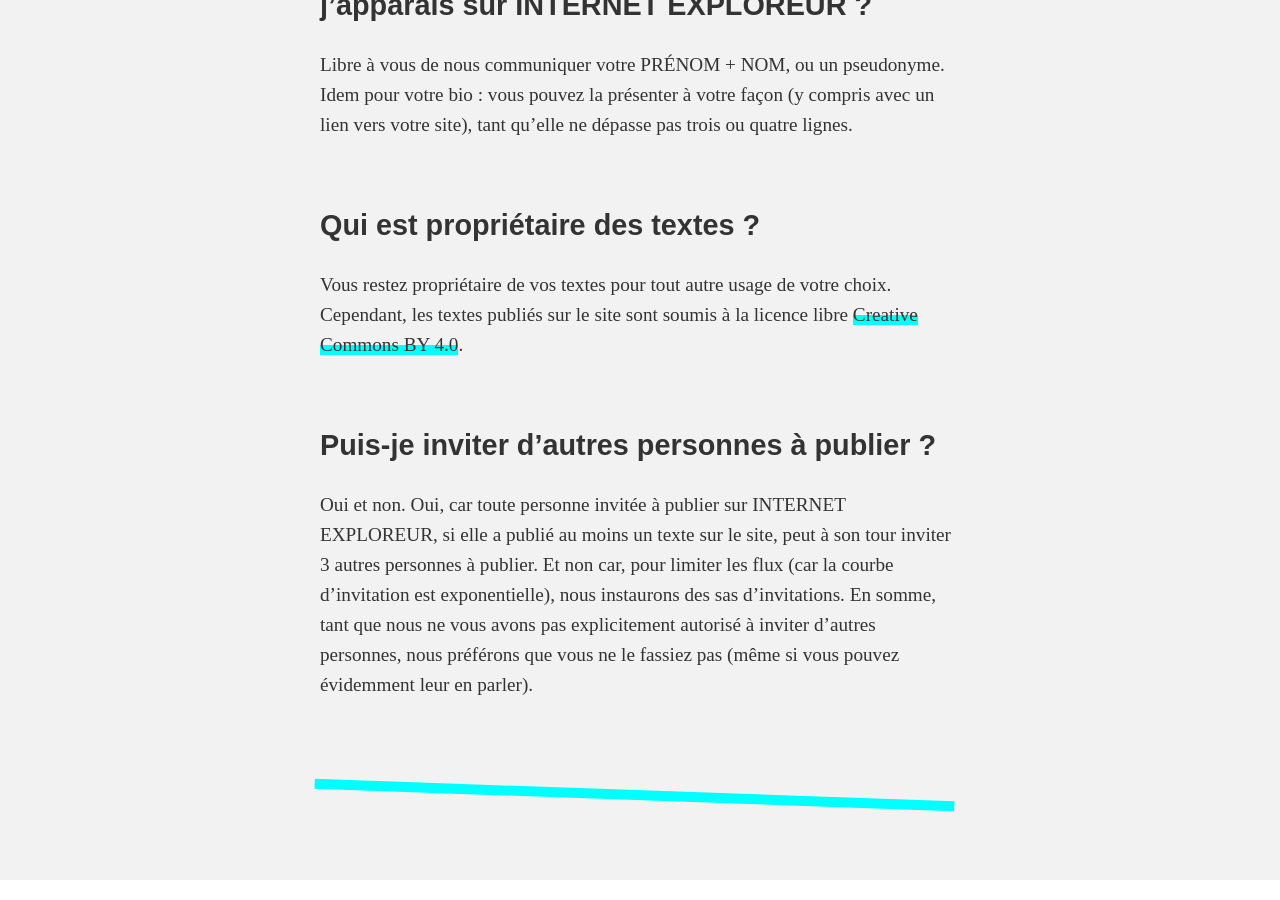
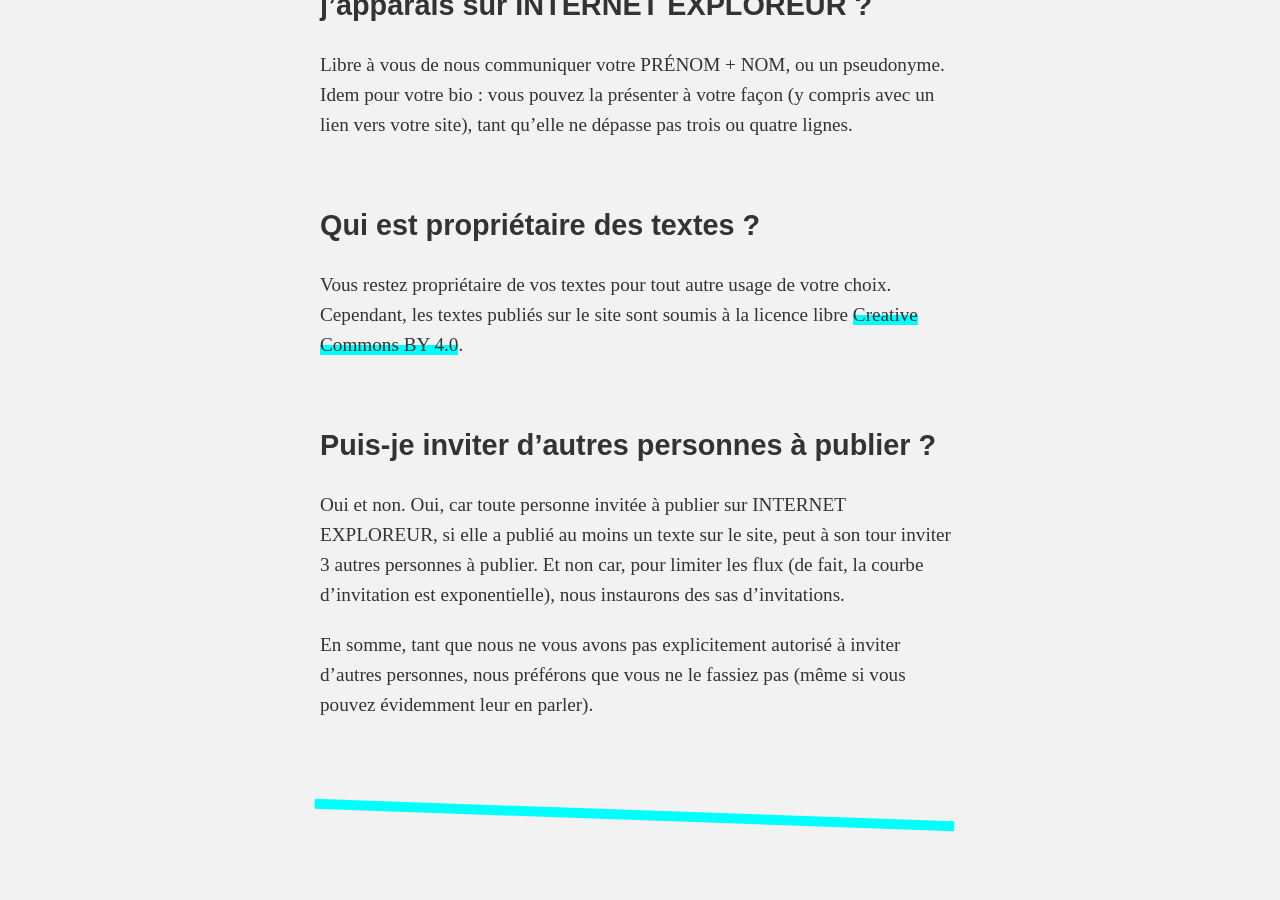
Before and after one commit to PQuod/Maipo, a Jekyll site: the page built from faq.md, in a window 1280 px wide and 900 px high, scrolled down 3281 px. Built offline with Jekyll 4.4.1, drawn with Linux system fonts in a browser that asks for light colours.

Commit message:
Update faq.md

```diff
--- a/faq.md
+++ b/faq.md
@@ -68,4 +68,6 @@ Vous restez propriétaire de vos textes pour tout autre usage de votre choix. Ce
 
 ## Puis-je inviter d'autres personnes à publier ?
 
-Oui et non. Oui, car toute personne invitée à publier sur INTERNET EXPLOREUR, si elle a publié au moins un texte sur le site, peut à son tour inviter 3 autres personnes à publier. Et non car, pour limiter les flux (car la courbe d'invitation est exponentielle), nous instaurons des sas d'invitations. En somme, tant que nous ne vous avons pas explicitement autorisé à inviter d'autres personnes, nous préférons que vous ne le fassiez pas (même si vous pouvez évidemment leur en parler).
+Oui et non. Oui, car toute personne invitée à publier sur INTERNET EXPLOREUR, si elle a publié au moins un texte sur le site, peut à son tour inviter 3 autres personnes à publier. Et non car, pour limiter les flux (de fait, la courbe d'invitation est exponentielle), nous instaurons des sas d'invitations.
+
+En somme, tant que nous ne vous avons pas explicitement autorisé à inviter d'autres personnes, nous préférons que vous ne le fassiez pas (même si vous pouvez évidemment leur en parler).
```
